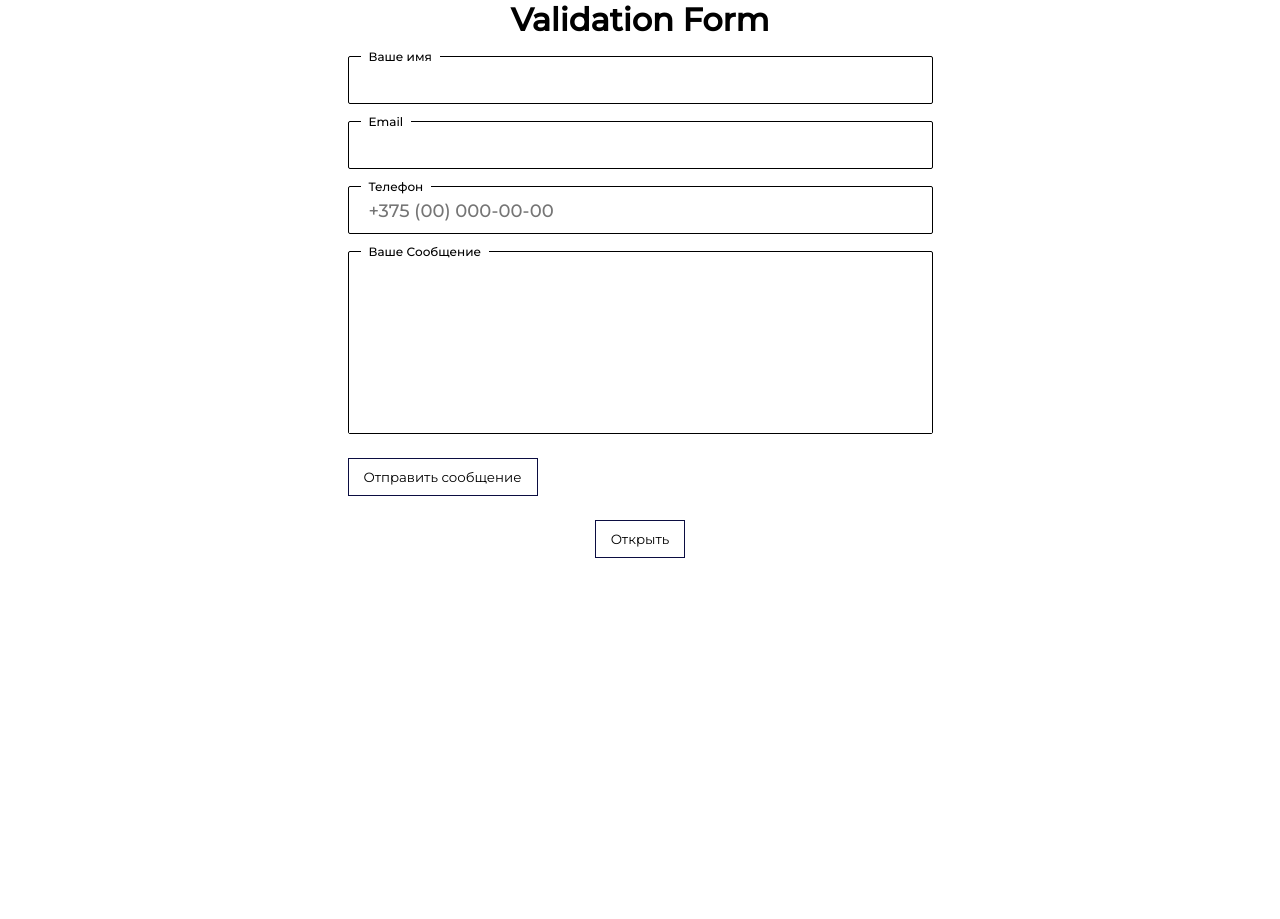
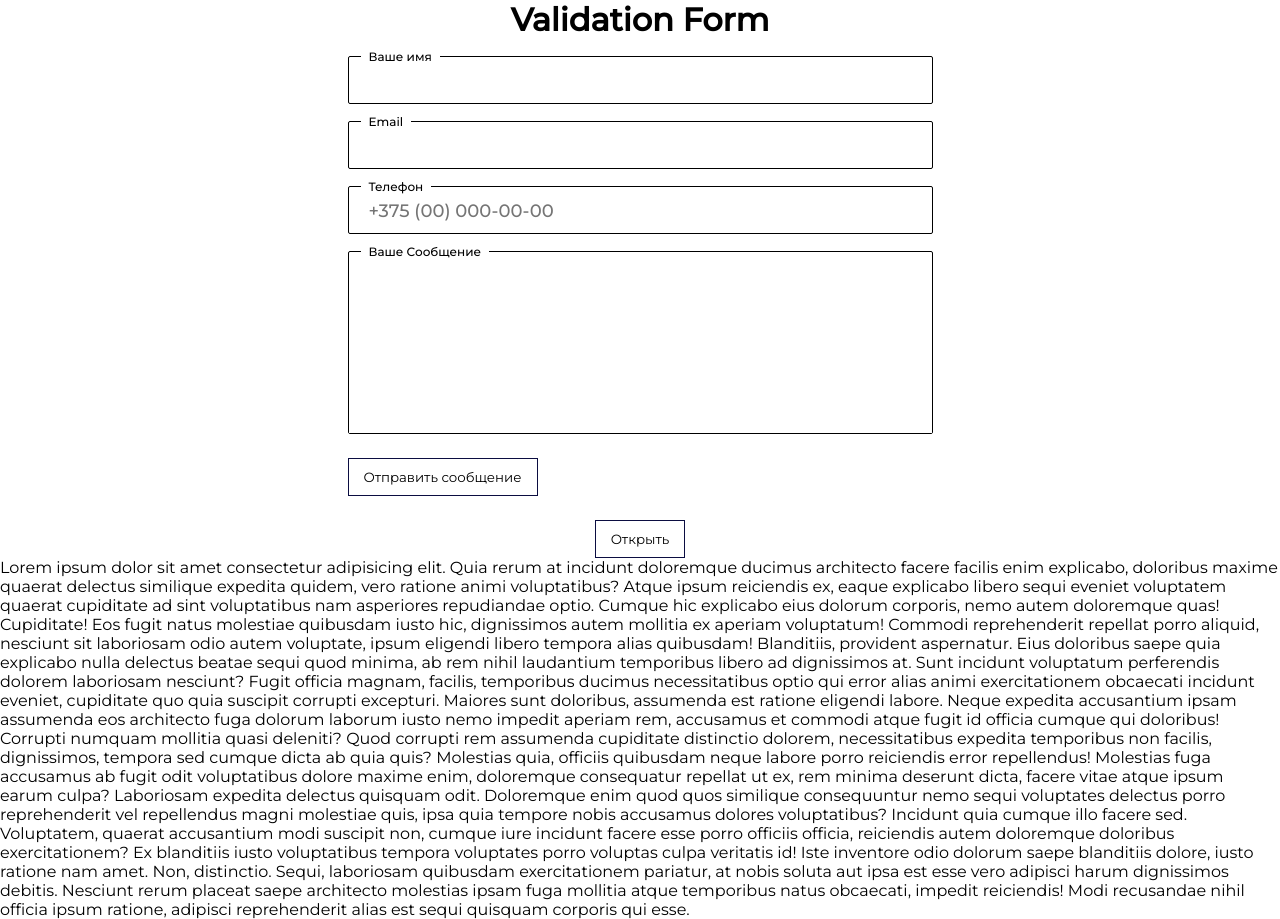
Before and after one commit to JI3BA/test-form, a website built with webpack: page src/index.html in a window 1280 px wide. Before the commit the page ends 800 px from the top, so only its background shows below. Built offline with nearby package versions, Linux system fonts and the light colour scheme.

Commit message:
tag p was added to check that scrolling disappears when the window is open

```diff
--- a/src/index.html
+++ b/src/index.html
@@ -50,6 +50,19 @@
                         </p>
                     </div>
                 </div>
+
+                <p>Lorem ipsum dolor sit amet consectetur adipisicing elit. Quia rerum at incidunt doloremque ducimus architecto facere facilis enim explicabo, doloribus maxime quaerat delectus similique expedita quidem, vero ratione animi voluptatibus?
+                Atque ipsum reiciendis ex, eaque explicabo libero sequi eveniet voluptatem quaerat cupiditate ad sint voluptatibus nam asperiores repudiandae optio. Cumque hic explicabo eius dolorum corporis, nemo autem doloremque quas! Cupiditate!
+                Eos fugit natus molestiae quibusdam iusto hic, dignissimos autem mollitia ex aperiam voluptatum! Commodi reprehenderit repellat porro aliquid, nesciunt sit laboriosam odio autem voluptate, ipsum eligendi libero tempora alias quibusdam!
+                Blanditiis, provident aspernatur. Eius doloribus saepe quia explicabo nulla delectus beatae sequi quod minima, ab rem nihil laudantium temporibus libero ad dignissimos at. Sunt incidunt voluptatum perferendis dolorem laboriosam nesciunt?
+                Fugit officia magnam, facilis, temporibus ducimus necessitatibus optio qui error alias animi exercitationem obcaecati incidunt eveniet, cupiditate quo quia suscipit corrupti excepturi. Maiores sunt doloribus, assumenda est ratione eligendi labore.
+                Neque expedita accusantium ipsam assumenda eos architecto fuga dolorum laborum iusto nemo impedit aperiam rem, accusamus et commodi atque fugit id officia cumque qui doloribus! Corrupti numquam mollitia quasi deleniti?
+                Quod corrupti rem assumenda cupiditate distinctio dolorem, necessitatibus expedita temporibus non facilis, dignissimos, tempora sed cumque dicta ab quia quis? Molestias quia, officiis quibusdam neque labore porro reiciendis error repellendus!
+                Molestias fuga accusamus ab fugit odit voluptatibus dolore maxime enim, doloremque consequatur repellat ut ex, rem minima deserunt dicta, facere vitae atque ipsum earum culpa? Laboriosam expedita delectus quisquam odit.
+                Doloremque enim quod quos similique consequuntur nemo sequi voluptates delectus porro reprehenderit vel repellendus magni molestiae quis, ipsa quia tempore nobis accusamus dolores voluptatibus? Incidunt quia cumque illo facere sed.
+                Voluptatem, quaerat accusantium modi suscipit non, cumque iure incidunt facere esse porro officiis officia, reiciendis autem doloremque doloribus exercitationem? Ex blanditiis iusto voluptatibus tempora voluptates porro voluptas culpa veritatis id!
+                Iste inventore odio dolorum saepe blanditiis dolore, iusto ratione nam amet. Non, distinctio. Sequi, laboriosam quibusdam exercitationem pariatur, at nobis soluta aut ipsa est esse vero adipisci harum dignissimos debitis.
+                Nesciunt rerum placeat saepe architecto molestias ipsam fuga mollitia atque temporibus natus obcaecati, impedit reiciendis! Modi recusandae nihil officia ipsum ratione, adipisci reprehenderit alias est sequi quisquam corporis qui esse.</p>
             </div>
         </div>
     </main>
```
